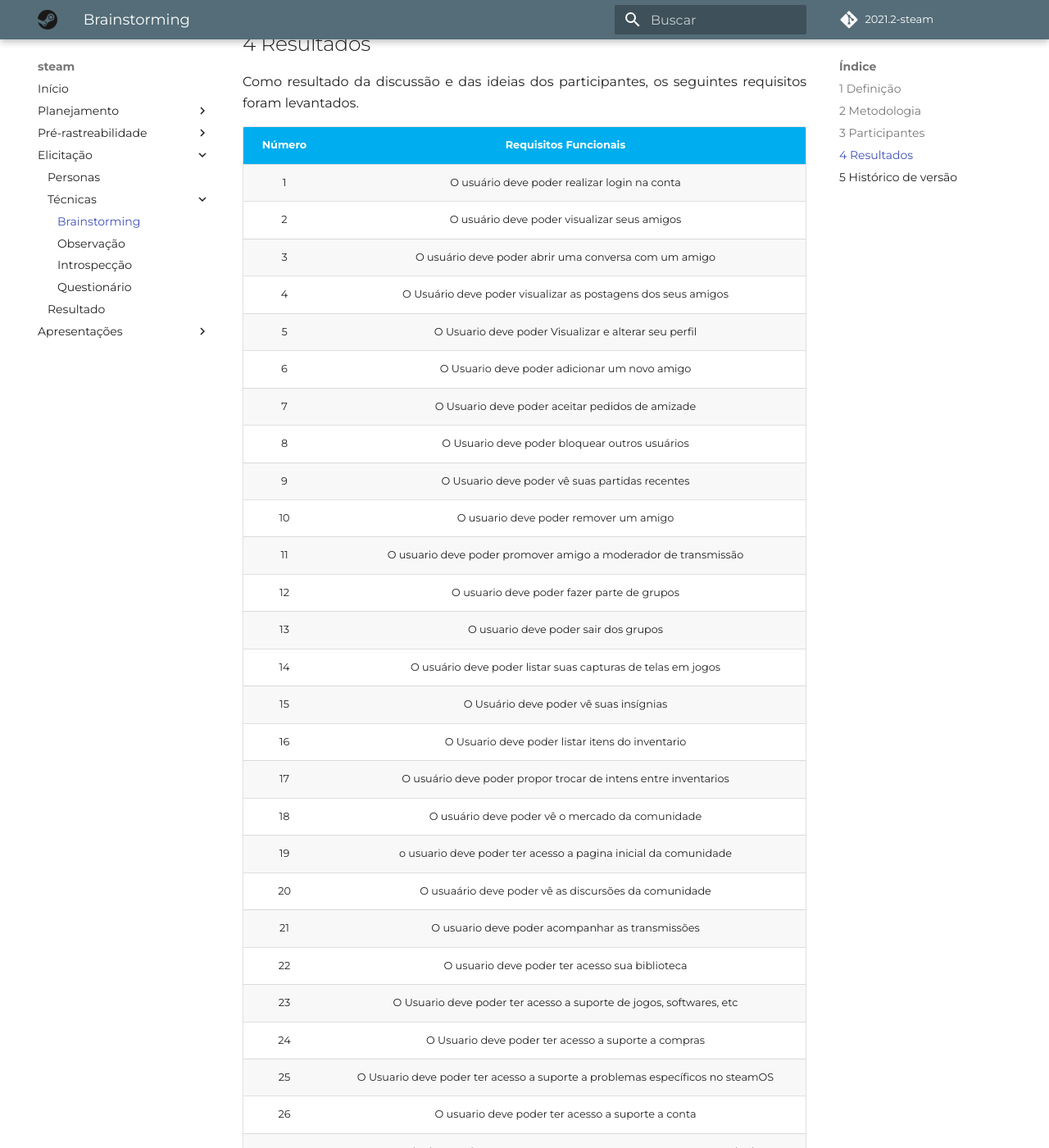
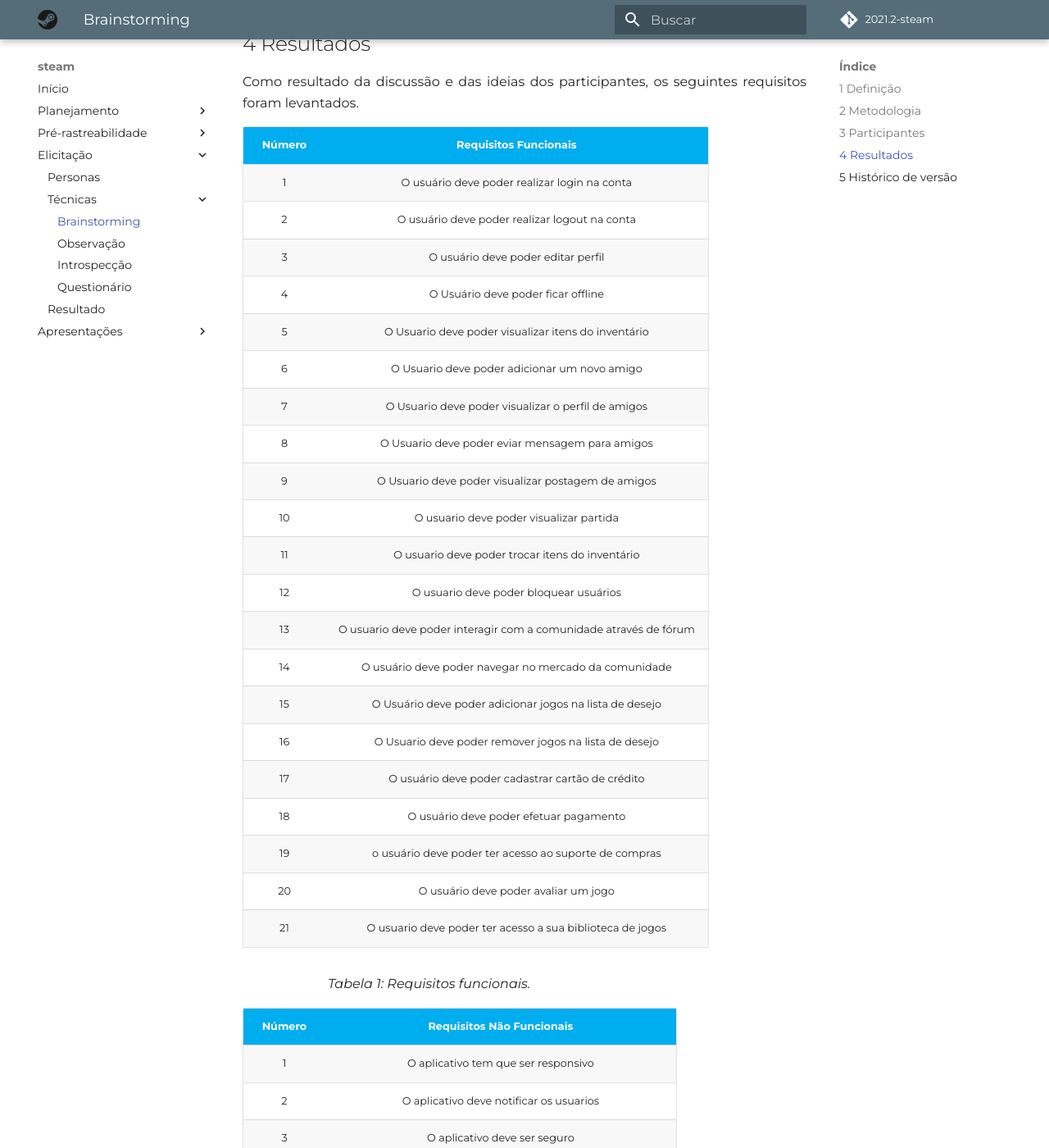
Before and after one commit to Requisitos-de-Software/2021.2-Steam, an MkDocs documentation site: the page built from docs/elicitacao/tecnicas/brainstorm.md, in a window 1280 px wide and 1400 px high, scrolled down 850 px. Shown: the whole window at 82% size. Built offline with MkDocs 1.6.1 and Material for MkDocs 9.7.7, drawn with Linux system fonts in a browser that asks for light colours; some web fonts are replaced; comment, search, counter and statistics services are not loaded; some of the changed text lies outside the part shown.

```diff
--- a/docs/elicitacao/tecnicas/brainstorm.md
+++ b/docs/elicitacao/tecnicas/brainstorm.md
@@ -22,49 +22,28 @@
 | Número | Requisitos Funcionais                                         |
 | :------: | :--------------------------------------------------: |
 | 1    | O usuário deve poder realizar login na conta  |
-| 2    | O usuário deve poder visualizar seus amigos |
-| 3    | O usuário deve poder abrir uma conversa com um amigo |
-| 4    | O Usuário deve poder visualizar as postagens dos seus amigos |
-| 5    | O Usuario deve poder Visualizar e alterar seu perfil |
+| 2    | O usuário deve poder realizar logout na conta |
+| 3    | O usuário deve poder editar perfil |
+| 4    | O Usuário deve poder ficar offline |
+| 5    | O Usuario deve poder visualizar itens do inventário |
 | 6    | O Usuario deve poder adicionar um novo amigo         |
-| 7    | O Usuario deve poder aceitar pedidos de amizade      |
-| 8    | O Usuario deve poder bloquear outros usuários        |
-| 9    | O Usuario deve poder vê suas partidas recentes       |
-| 10   | O usuario deve poder remover um amigo                |
-| 11   | O usuario deve poder promover amigo a moderador de transmissão |
-| 12   | O usuario deve poder fazer parte de grupos     |
-| 13   | O usuario deve poder sair dos grupos    |
-| 14   | O usuário deve poder listar suas capturas de telas em jogos |
-| 15   | O Usuário deve poder vê suas insígnias |
-| 16   | O Usuario deve poder listar itens do inventario |
-| 17   | O usuário deve poder propor trocar de intens entre inventarios |
-| 18   | O usuário deve poder vê o mercado da comunidade |
-| 19   | o usuario deve poder ter acesso a pagina inicial da comunidade |
-| 20   | O usuaário deve poder vê as discursões da comunidade |
-| 21   | O usuario deve poder acompanhar as transmissões |
-| 22   | O usuario deve poder ter acesso sua biblioteca |
-| 23   | O Usuario deve poder ter acesso a suporte de jogos, softwares, etc |
-| 24   | O Usuario deve poder ter acesso a suporte a compras |
-| 25   | O Usuario deve poder ter acesso a suporte a problemas específicos no steamOS|
-| 26   | O usuario deve poder ter acesso a suporte a conta |
-| 27   | O Usuario deve poder ter acesso a suporte a trocas, presentes, mercado da comunidade e pontos steam |
-| 28   | O Usuario deve poder ter acesso a suporte ao cliente steam |
-| 29   | O Usuario deve poder ter acesso a suporte a comunidade steam |
-| 30   | O Usuario deve poder ter acesso a suporte ao hardware steam |
-| 31   | O usuario deve poder ter acesso aos historicos de chamados no suporte steam |
-| 32   | O Usuario deve poder ficar offline |
-| 33   | O Usuario deve poder finalizar sessão |
-| 34   | O Usuario deve poder aprovar anuncios do mercado |
-| 35   | O usuario deve poder visualizar token de acesso ao aplicativo desktop |
-| 36   | O usuario deve poder visualizar o catalogo da loja |
-| 37   | O usuario deve poder escolher produtos do catalogo |
-| 38   | O usuario deve poder ter acesso ao carrinho de compras |
-| 39   | O usuario deve poder ter acesso a busca de produtos do carrinho |
-| 40   | O Usuario deve poder ter acesso a lista de desejos de produtos do catalogo |
-| 41   | O usuario deve poder ter acesso a noticias da steam |
-| 42   | O usuario deve poder ter acesso aos detalhes da conta |
-| 43   | O usuario deve poder avaliar produto do catalogo |
-| 44   | O usuario deve poder escrever uma resenha sobre produto do catalogo |
+| 7    | O Usuario deve poder visualizar o perfil de amigos      |
+| 8    | O Usuario deve poder eviar mensagem para amigos       |
+| 9    | O Usuario deve poder visualizar postagem de amigos       |
+| 10   | O usuario deve poder visualizar partida                |
+| 11   | O usuario deve poder trocar itens do inventário |
+| 12   | O usuario deve poder bloquear usuários     |
+| 13   | O usuario deve poder interagir com a comunidade através de fórum    |
+| 14   | O usuário deve poder navegar no mercado da comunidade |
+| 15   | O Usuário deve poder adicionar jogos na lista de desejo |
+| 16   | O Usuario deve poder remover jogos na lista de desejo |
+| 17   | O usuário deve poder cadastrar cartão de crédito |
+| 18   | O usuário deve poder efetuar pagamento |
+| 19   | o usuário deve poder ter acesso ao suporte de compras |
+| 20   | O usuário deve poder avaliar um jogo |
+| 21   | O usuario deve poder ter acesso a sua biblioteca de jogos |
+
+
 
 <figcaption>Tabela 1: Requisitos funcionais.</figcaption>
 
```
Also changed, not shown: docs/elicitacao/priorização/MoSCoW.md (added, +36 -0 lines), docs/assets/rich-pictures/RichPicture.jpeg (deleted).
